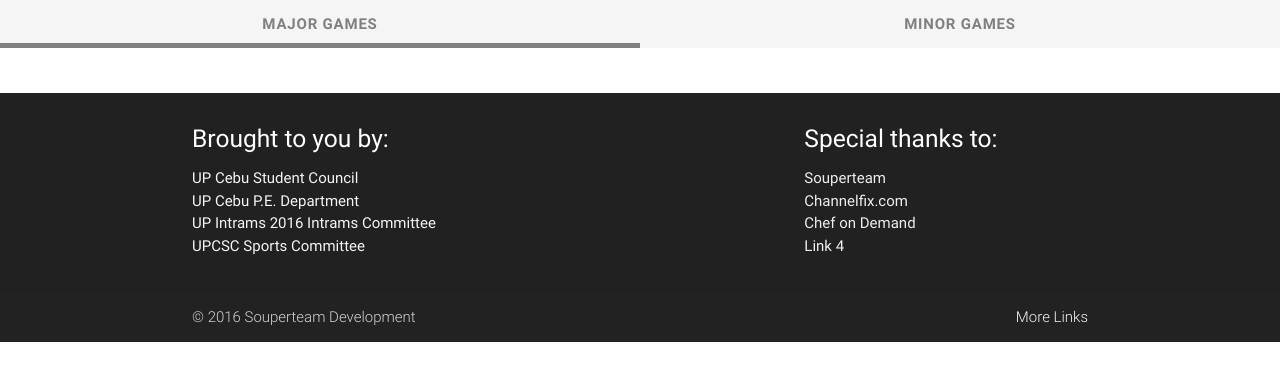
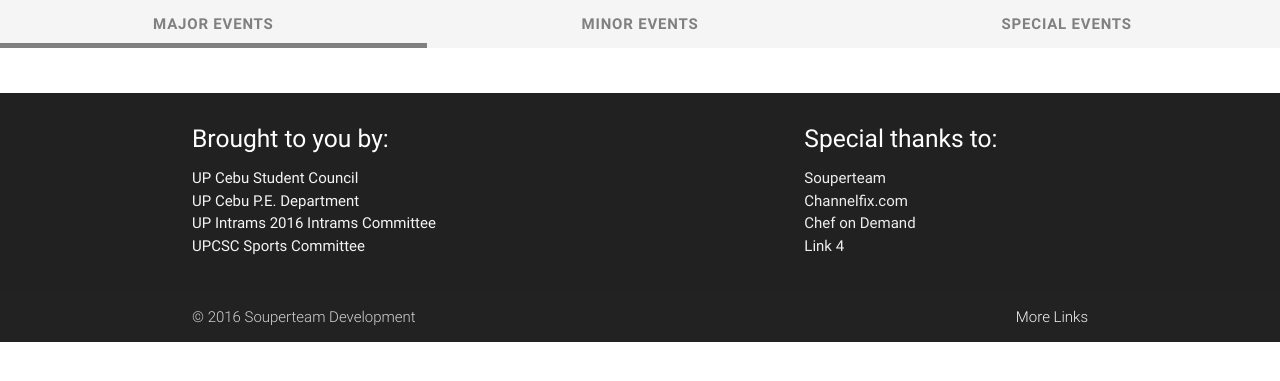
Before and after one commit to miriammariety/scoreboard, a Django app: page /schedule/ in a window 1280 px wide. Shown: the part 64-445 px from the top of the page. Run offline with Django 3.2, Linux system fonts and the light colour scheme; data that the repository does not hold is empty; some libraries are stand-ins or nearby versions.

Commit message:
solved mysterious Pnoy Games Bug

```diff
--- a/live/templates/live/schedule.html
+++ b/live/templates/live/schedule.html
@@ -6,16 +6,19 @@
 <div>
   <ul class="tabs">
     <li id="majorg-tab" class="tab col s6">
-      <a href="#majorg" class="active" >Major Games</a>
+      <a href="#majorg" class="active" >Major Events</a>
     </li>
     <li id="minorg-tab" class="tab col s6">
-      <a href="#minorg" class="active">Minor Games</a>
+      <a href="#minorg" class="active">Minor Events</a>
+    </li>
+    <li id="specialg-tab" class="tab col s6">
+      <a href="#specialg" class="active">Special Events</a>
     </li>
   </ul>
   <div class="schedule-container">
     <div id="majorg" class="col s12">
       <div class="row">
-        {% for event in event_list %}
+        {% for event in major_events %}
           {% if forloop.counter|divisibleby:2 %}
           <div class="row">
             {% include "live/partials/gametable.html" %}
@@ -28,9 +31,32 @@
       </div>
     </div>
     <div id="minorg" class="col s12">
-      <ul class="collapsible popout" data-collapsible="expandable">
-
-      </ul>
+      <div class="row">
+        {% for event in minor_events %}
+          {% if forloop.counter|divisibleby:2 %}
+          <div class="row">
+            {% include "live/partials/gametable.html" %}
+          </div>
+          {% else %}
+            {% include "live/partials/gametable.html" %}
+          {% endif %}
+        {% empty %}
+        {% endfor %}
+      </div>
+    </div>
+    <div id="specialg" class="col s12">
+      <div class="row">
+        {% for event in special_events %}
+          {% if forloop.counter|divisibleby:2 %}
+          <div class="row">
+            {% include "live/partials/gametable.html" %}
+          </div>
+          {% else %}
+            {% include "live/partials/gametable.html" %}
+          {% endif %}
+        {% empty %}
+        {% endfor %}
+      </div>
     </div>
   </div>
 </div>
--- a/live/views.py
+++ b/live/views.py
@@ -29,6 +29,23 @@ class ScheduleView(ListView):
     template_name = 'live/schedule.html'
     model = Event
     context_object_name = 'event_list'
+
+    def get_context_data(self, **kwargs):
+        context = super(ScheduleView, self).get_context_data(**kwargs)
+        context['major_events'] = self.get_major()
+        context['minor_events'] = self.get_minor()
+        context['special_events'] = self.get_special()
+        return context
+
+    def get_major(self):
+        return Event.objects.filter(is_major=True)
+
+    def get_minor(self):
+        return Event.objects.filter(is_major=False)
+
+    def get_special(self):
+        return Event.objects.filter(matches__isnull=True)
+
 
 class ClusterPageView(DetailView):
     template_name = 'live/specpages/clusterpage.html'
```
Also changed, not shown: live/templates/live/specpages/eventpage.html (deleted).
